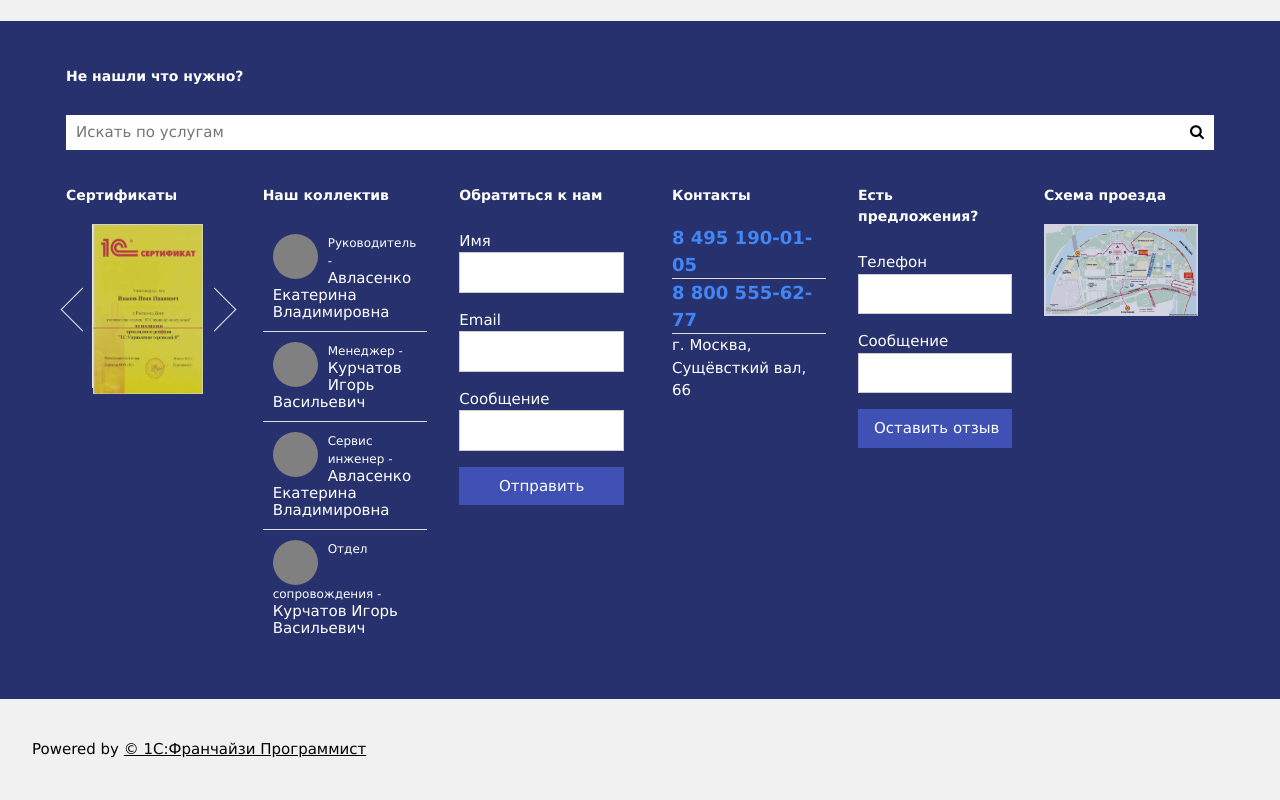
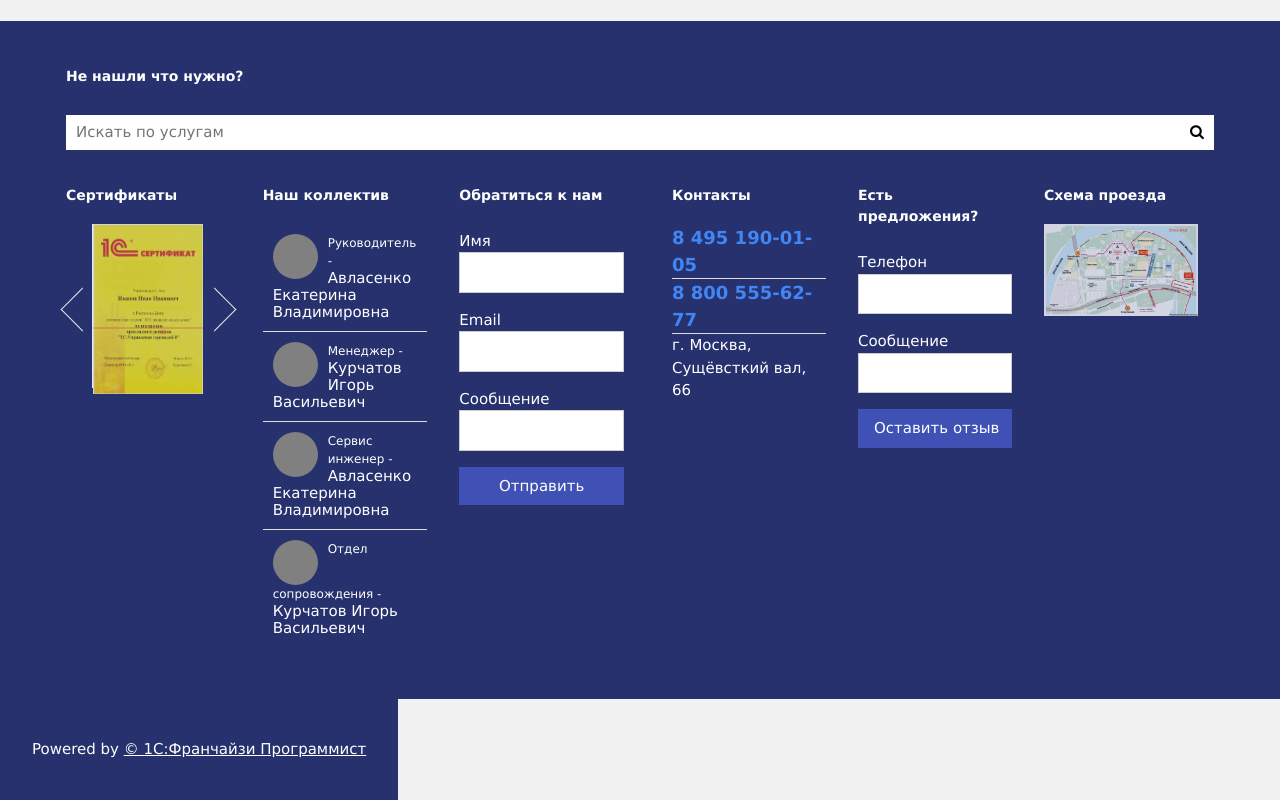
Before and after one commit to klimov-rv/w3css-git, a plain HTML site: page index.html in a window 1280 px wide. Shown: the part 451-1251 px from the top of the page. Drawn offline with Linux system fonts and the light colour scheme.

Commit message:
fix 1c #3

```diff
--- a/index.html
+++ b/index.html
@@ -173,7 +173,7 @@
   </footer>
 
 
-<div class="w3-container w3-left w3-padding-24">
+<div class="w3-container w3-blue-1center w3-left w3-padding-24">
     <p class="w3-container">
       <span>
         Powered by <a href="https://1c-center.net">© 1С:Франчайзи Программист</a>
```
